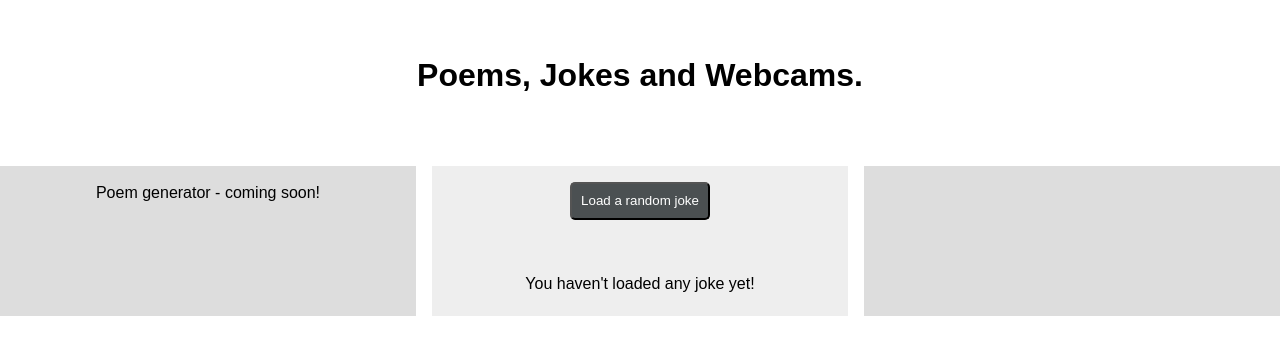
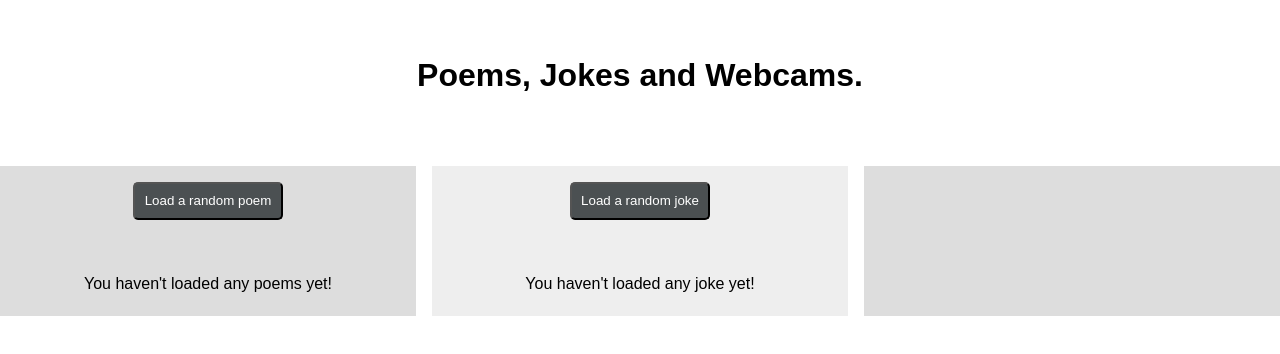
Before and after one commit to hillelf/jokes, a React (Create React App) app: page / in a window 1280 px wide. Shown: the top 354 px of the page. Built offline with nearby package versions, Linux system fonts and the light colour scheme.

Commit message:
Adding poem generator

```diff
--- a/src/App.js
+++ b/src/App.js
@@ -2,12 +2,15 @@ import React from 'react';
 // import logo from './logo.svg';
 import './App.css';
 import JokeGenerator from './jokeGenerator';
+import PoemGenerator from './poemGenerator';
 
 function App() {
   return (
     <div className="App">
       <h1>Poems, Jokes and Webcams.</h1>
-      <div>Poem generator - coming soon!</div>
+      <div>
+			  <PoemGenerator />
+			</div>
       <div>
         <JokeGenerator />
       </div>
--- a/src/poem.js
+++ b/src/poem.js
@@ -2,6 +2,9 @@
 import React from 'react';
 
 // eslint-disable-next-line react/display-name
-export default ({text}) => (
-	<div data-testid="poem-text" className="poem">{text}</div>
+export default ({poem}) => (
+	<div data-testid="poem-text" className="poem">
+	  <p><strong>{poem.title}</strong><br />by {poem.poet.name}</p>
+		<p><pre>{poem.content}</pre></p>
+	</div>
 );
--- a/src/poemGenerator.js
+++ b/src/poemGenerator.js
@@ -1,25 +1,27 @@
 import React from 'react';
-import axois from 'axios';
+import axios from 'axios';
 import Poem from './poem';
 
 export default class PoemGenerator extends React.Component {
   state = {
-    loading: false,
-    poem: null
-  }
+    poems: null,
+    loading: false
+  };
 
   loadPoem = async () => {
     this.setState({loading: true});
 
-    const poems = await axios.get('https://www.poemist.com/api/v1/randompoems', { headers: {"Accept": "application/json"} });
-    const { content } = poems[0];
-    const poem = content;
-    this.setState({loading: false, poem});
+    const resp = await axios.get('/api/v1/randompoems', { headers: {"Accept": "application/json"} });
+
+		const poems = resp.data;
+
+    this.setState({loading: false, poems});
   };
 
   render() {
-    const { poem, loading } = this.state;
+    const { poems, loading } = this.state;
 
+    const poem = poems && poems[0];
     return (
       <React.Fragment>
         <button onClick={this.loadPoem} type="button">
@@ -29,7 +31,7 @@ export default class PoemGenerator extends React.Component {
              <br />
 
              {!poem && <div>You haven&apos;t loaded any poems yet!</div>}
-             {poem && !loading && <Poem text={poem} />}
+             {poem && !loading && <Poem poem={poem} />}
              {loading && <div>Loading...</div>}
       </React.Fragment>
     );
```
Also changed, not shown: src/setupProxy.js (added, +20 -0 lines), 1 other file (tests, documents, lock files or other folders).
